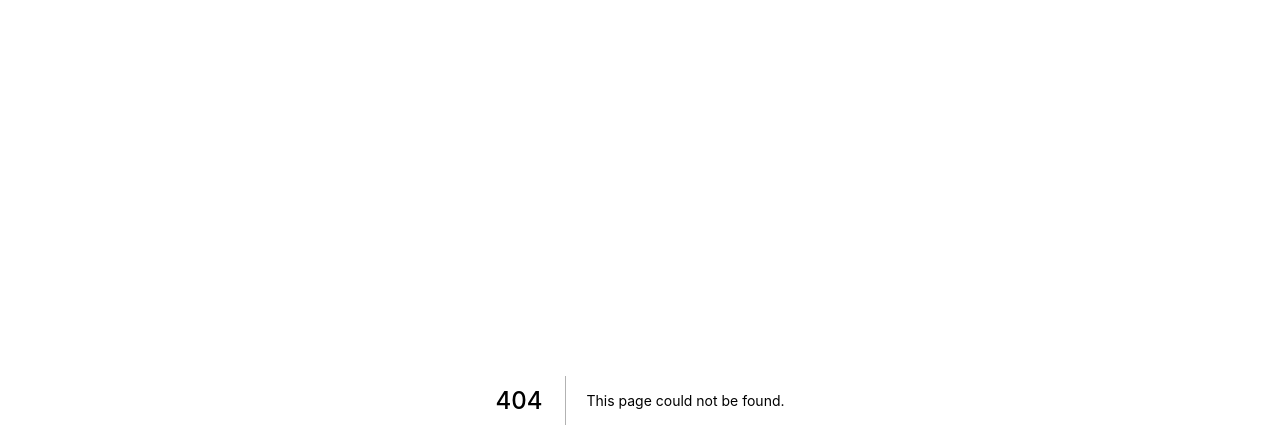
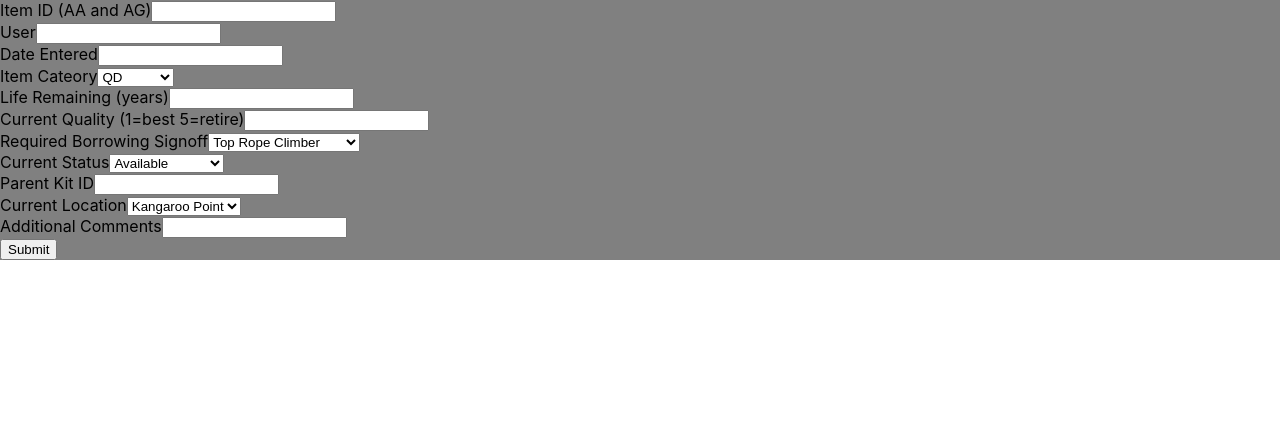
Before and after one commit to trowe36/qrc-gear-system, a Next.js app: page /admin in a window 1280 px wide. Before the commit this address had no page. Shown: the top 448 px of the page. Built offline with nearby package versions, Linux system fonts and the light colour scheme.

Commit message:
-project setup. prisma needs help

```diff
--- a/package.json
+++ b/package.json
@@ -12,7 +12,8 @@
     "jjst-hardhat-plugin": "^1.0.1",
     "next": "^12.2.5",
     "react": "^18.2.0",
-    "react-dom": "^18.2.0"
+    "react-dom": "^18.2.0",
+    "react-hook-form": "^7.34.2"
   },
   "devDependencies": {
     "@types/node": "18.7.6",
--- /dev/null
+++ b/pages/admin.tsx
@@ -0,0 +1,154 @@
+import React from "react";
+import ReactDOM from "react-dom";
+import { useForm, SubmitHandler } from "react-hook-form";
+import internal from "stream";
+import styles from "../styles/Home.module.css";
+//https://react-hook-form.com/get-started#Registerfields
+
+enum itemCatEnum {
+  QD = "Quick Draws",
+  rope = "Rope",
+  seconder = "Seconder Kit",
+  griGri = "GriGri",
+}
+enum statusEnum {
+  available = "Available",
+  pending = "Pending Pickup",
+  onLoad = "On loan",
+}
+enum locationEnum {
+  KP = "Kangaroo Point",
+  coorparoo = "Coorparoo",
+  other = "Other",
+}
+
+enum signoffEnum {
+  topClimber = "Top Rope Climber",
+  topSetter = "Top Rope Setter",
+  topGuide = "Top Rope Guide",
+  seconder = "Seconder",
+  beginLead = "Beginner Leader",
+  singlePitchLead = "Single Pitch Leader",
+  multiPitchLead = "Multi Pitch Leader",
+  sportLeader = "Sport Leader Guide",
+  rs1 = "Rescue Skills 1",
+  rs2 = "Rescue Skills 2",
+  rs3 = "Rescue Skills 3",
+  advancedSecond = "Advanced Seconder",
+  beginTrad = "Beginner Trad Leader",
+  tradLead = "Trad Leader",
+  tradGuide = "Trad Leader Guide",
+  aidClimber = "Aid Climber",
+  cliffhangerGuide = "Cliffhanger Guide",
+}
+
+interface IFormInput {
+  id: Number;
+  dateEntered: String;
+  user: String;
+  itemCategory: itemCatEnum;
+
+  remainingLife: Number; //years left
+  currentQuality: Number; //1-5 1=new 5= retire
+  requiredSignoff: signoffEnum;
+  status: statusEnum;
+  parentKitID: Number;
+  location: locationEnum;
+  comments: String;
+}
+
+export default function App() {
+  const { register, handleSubmit } = useForm<IFormInput>();
+
+  const onSubmit: SubmitHandler<IFormInput> = (data) => {
+    fetch('/api/hello')
+    .then((res) => res.json())
+    .then((data) => {
+      console.log(data)
+    })
+  };
+
+  return (
+    <div className={styles.adminPageWrapper}>
+      <form onSubmit={handleSubmit(onSubmit)}>
+        <div>
+          <label>Item ID (AA and AG)</label>
+          <input {...register("id")} />
+        </div>
+        <div>
+          <label>User</label>
+          <input {...register("user")} />
+        </div>
+        <div>
+          <label>Date Entered</label>
+          <input {...register("dateEntered")} />
+        </div>
+        <div>
+          <label>Item Cateory</label>
+          <select {...register("itemCategory")}>
+            <option value="QD">QD</option>
+            <option value="rope">rope</option>
+            <option value="seconder">seconder</option>
+            <option value="griGri">GriGri</option>
+          </select>
+        </div>
+        <div>
+          <label>Life Remaining (years)</label>
+          <input {...register("remainingLife")} />
+        </div>
+        <div>
+          <label>Current Quality (1=best 5=retire)</label>
+          <input {...register("currentQuality")} />
+        </div>
+        <div>
+          <label>Required Borrowing Signoff</label>
+          <select {...register("requiredSignoff")}>
+            <option value="topClimber">Top Rope Climber</option>
+            <option value="topSetter">Top Rope Setter</option>
+            <option value="topGuide">Tope Rope Guide</option>
+            <option value="seconder">Seconder</option>
+            <option value="beginLead">Beginner Leader</option>
+            <option value="singlePitchLead">Single Pitch Leader</option>
+            <option value="multiPitchLead">Multi Pitch Leader</option>
+            <option value="sportLeader">Sport Leader Guide</option>
+            <option value="rs1">Rescue Skills 1</option>
+            <option value="rs2">Rescue Skills 2</option>
+            <option value="rs3">Rescue Skills 3</option>
+            <option value="advancedSecond">Advanced Seconder</option>
+            <option value="beginTrad">Beginner Trad Leader</option>
+            <option value="tradLead">Trad Leader</option>
+            <option value="tradGuide">Trad Leader Guide</option>
+            <option value="aidClimber">Aid Climber</option>
+            <option value="cliffhangerGuide">Cliffhanger Guide</option>
+          </select>
+        </div>
+        <div>
+          <label>Current Status</label>
+          <select {...register("status")}>
+            <option value="available">Available</option>
+            <option value="pending">Pending Pickup</option>
+            <option value="onLoan">On Loan </option>
+          </select>
+        </div>
+        <div>
+          <label>Parent Kit ID</label>
+          <input {...register("parentKitID")} />
+        </div>
+        <div>
+          <label>Current Location</label>
+          <select {...register("location")}>
+            <option value="KP">Kangaroo Point</option>
+            <option value="coorparoo">Coorparoo</option>
+            <option value="other">Other</option>
+          </select>
+        </div>
+        <div>
+          <label>Additional Comments</label>
+          <input {...register("comments")} />
+        </div>
+
+        <input type="submit" />
+      </form>
+    </div>
+  );
+}
--- a/pages/api/hello.ts
+++ b/pages/api/hello.ts
@@ -1,14 +1,20 @@
 // Next.js API route support: https://nextjs.org/docs/api-routes/introduction
 import type { NextApiRequest, NextApiResponse } from 'next'
-import {PrismaClient} from '@prisma'
+import {PrismaClient} from "@prisma/client"
+
+const prisma = new PrismaClient()
 
 type Data = {
   name: string
 }
 
-export default function handler(
+export default async function handler(
   req: NextApiRequest,
   res: NextApiResponse<Data>
 ) {
+  const members = await prisma.members.findMany();
+  console.log(members);
+
+
   res.status(200).json({ name: 'John Doe' })
 }
--- /dev/null
+++ b/pages/firstPage.tsx
@@ -0,0 +1,3 @@
+export default function FirstPage() {
+    return <h1>First Post</h1>;
+  }
--- /dev/null
+++ b/pages/homePage.tsx
@@ -0,0 +1,3 @@
+export default function HomePage() {
+    return <h1>Here is the member homepage</h1>;
+  }
--- a/styles/Home.module.css
+++ b/styles/Home.module.css
@@ -127,3 +127,14 @@
     filter: invert(1);
   }
 }
+
+
+
+
+
+/*----------------------------------------ADMIN PAGE STYLES */
+
+.adminPageWrapper {
+  background-color: grey;
+  align-items: center;
+}
```
Also changed, not shown: pages/index.tsx (+7 -0 lines), 1 other file (tests, documents, lock files or other folders).
